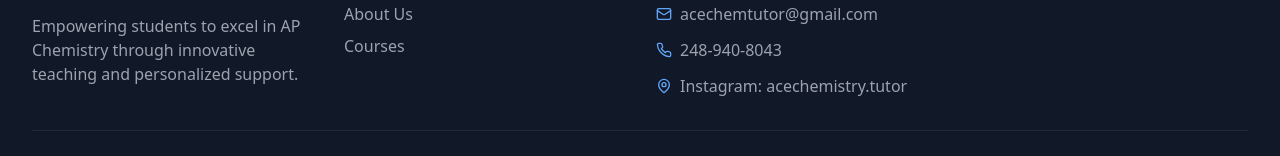
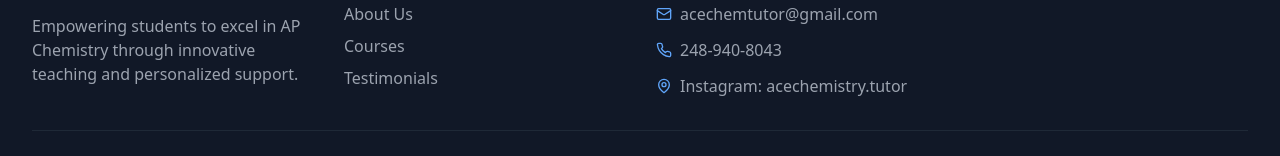
Before and after one commit to PaulLei/ace, a React (Vite) app: page /courses in a window 1280 px wide. Shown: the part 3039-3195 px from the top of the page. Built offline with nearby package versions, Linux system fonts and the light colour scheme.

Commit message:
Update Footer.tsx

```diff
--- a/src/components/Footer.tsx
+++ b/src/components/Footer.tsx
@@ -24,6 +24,8 @@ const Footer = () => {
             <ul className="space-y-2">
               <li><Link to="/about" className="text-gray-400 hover:text-white transition-colors">About Us</Link></li>
               <li><Link to="/courses" className="text-gray-400 hover:text-white transition-colors">Courses</Link></li>
+              <li><Link to="/testimonials" className="text-gray-400 hover:text-white transition-colors">Testimonials</Link></li>
+
             </ul>
           </div>
 
```
